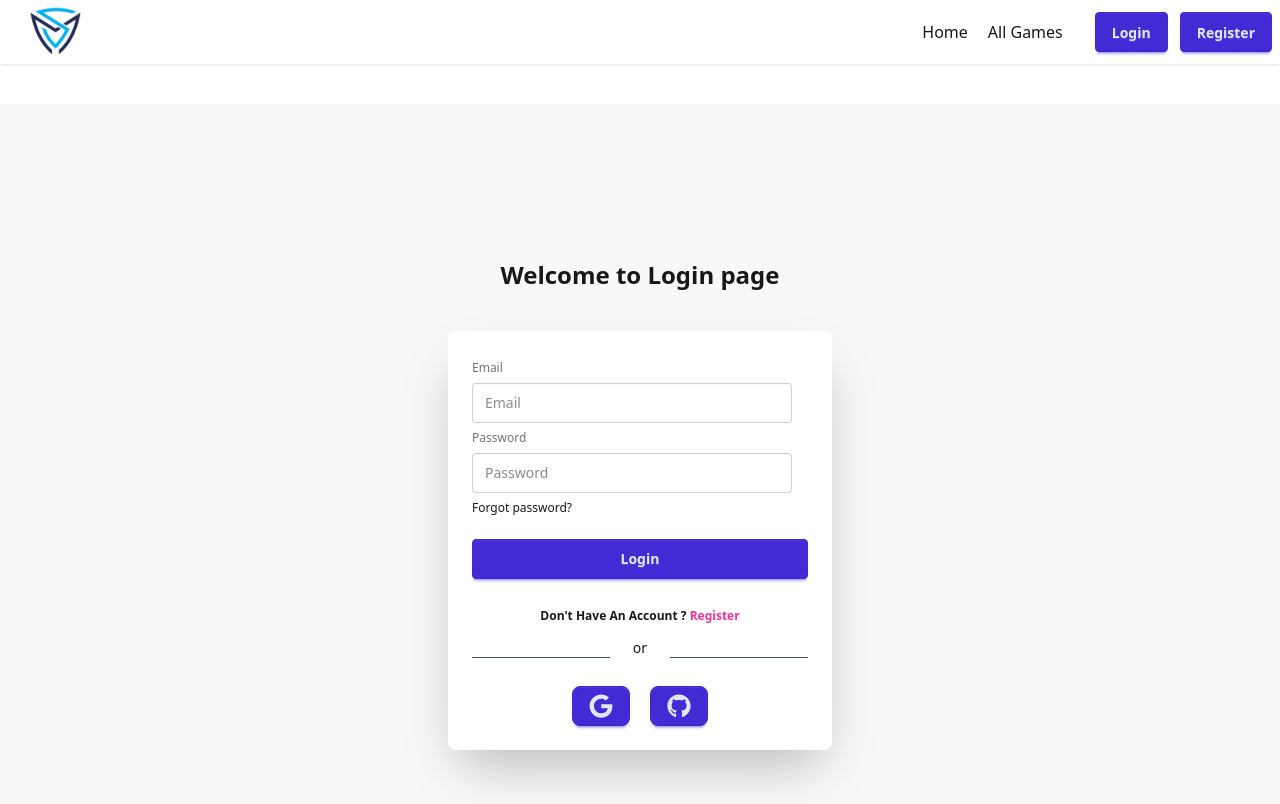
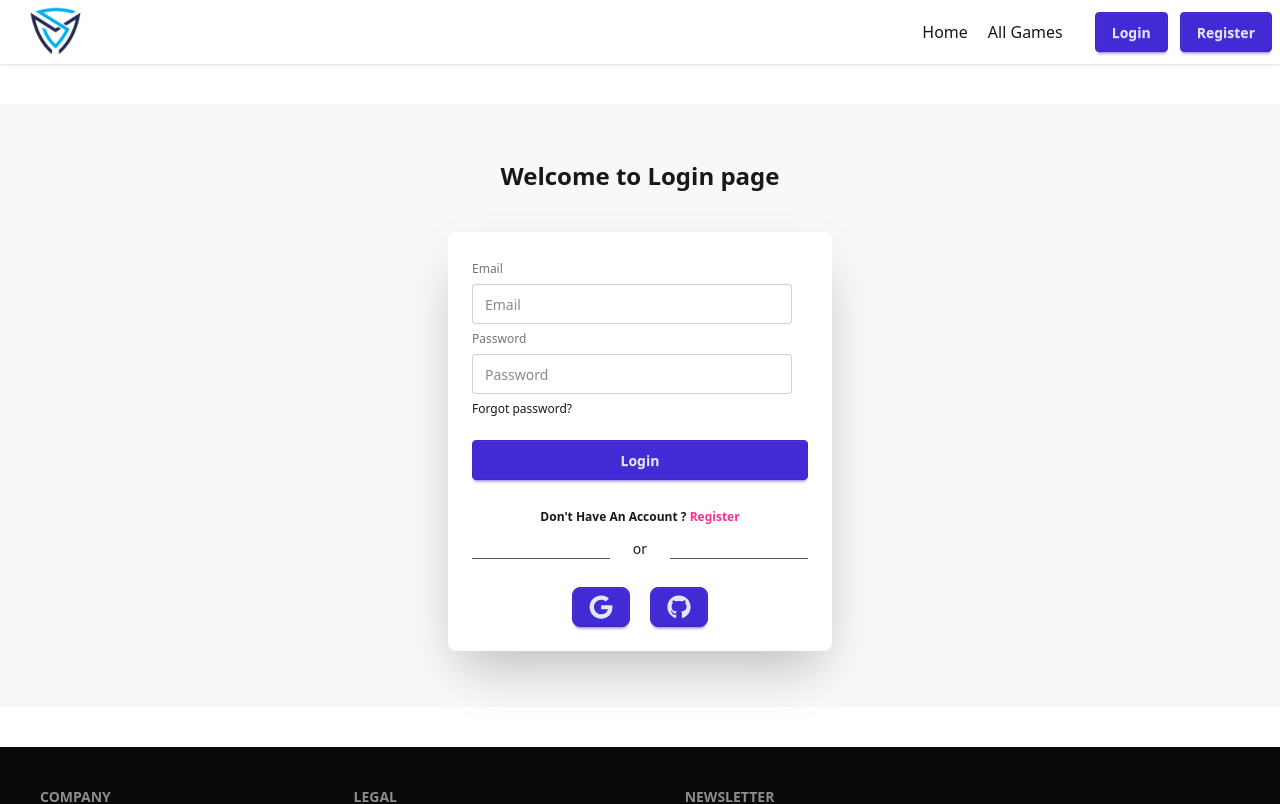
Before and after one commit to jakaria9499/game_library-assignment, a React (Vite) app: page /login in a window 1280 px wide. Shown: the top 804 px of the page. Built offline with nearby package versions, Linux system fonts and the light colour scheme; no server answers.

Commit message:
added home padding

```diff
--- a/src/components/PopularGames.jsx
+++ b/src/components/PopularGames.jsx
@@ -7,7 +7,7 @@ const PopularGames = ({ data }) => {
   return (
     <div className="mt-10">
       <h1 className="text-center text-3xl font-bold my-10">Popular Game</h1>
-      <div className="grid grid-cols-3 mx-3 max-md:grid-cols-1 max-md:mx-15 gap-10 gap-5">
+      <div className="grid grid-cols-3 mx-3 max-md:grid-cols-1 max-md:mx-5 gap-10">
         {newArr.slice(0, 3).map((i) => (
           <Link key={i.id} to={`/game-details/${i.id}`}>
             <GameCard key={i.id} i={i} />
--- a/src/pages/Login.jsx
+++ b/src/pages/Login.jsx
@@ -57,7 +57,7 @@ const Login = () => {
       });
   };
   return (
-    <div className="hero bg-base-200 min-h-screen">
+    <div className="hero bg-base-200 py-10">
       <div className="hero-content w-full flex-col gap-10">
         <h1 className="text-2xl font-bold">Welcome to Login page</h1>
         <div className="card bg-base-100 w-full max-w-sm shrink-0 shadow-2xl">
--- a/src/pages/Register.jsx
+++ b/src/pages/Register.jsx
@@ -62,7 +62,7 @@ const Register = () => {
       });
   };
   return (
-    <div className="hero bg-base-200 min-h-screen">
+    <div className="hero bg-base-200 py-10">
       <div className="hero-content w-full flex-col gap-10">
         <h1 className="text-2xl font-bold">Welcome to Register page</h1>
         <div className="card bg-base-100 w-full max-w-sm shrink-0 shadow-2xl">
```
